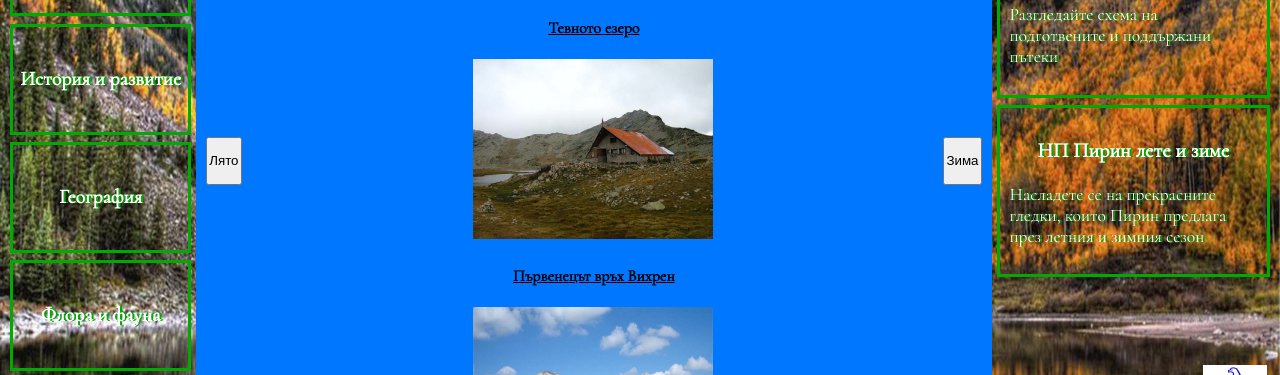
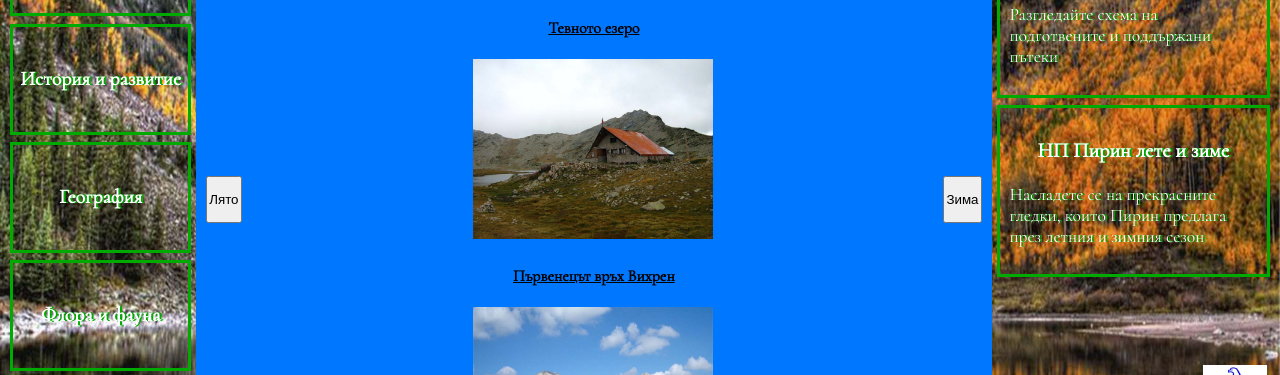
Before and after one commit to Anton85BG/Anton85BG.github.io, a plain HTML site: page Html/lqto.html in a window 1280 px wide. Shown: the part 347-722 px from the top of the page. Drawn offline with Linux system fonts and the light colour scheme.

Commit message:
Update style.css

```diff
--- a/Css/style.css
+++ b/Css/style.css
@@ -149,13 +149,13 @@ h5, h4, h3, h2, h1 {
 .butonl {
 	padding: 1px;
 	float: left;
-	margin-top: 10%;
+	margin-top: 15%;
 }
 
 .butonr {
 	padding: 1px;
 	float: right;
-	margin-top: 10%;
+	margin-top: 15%;
 
 }
 
```
